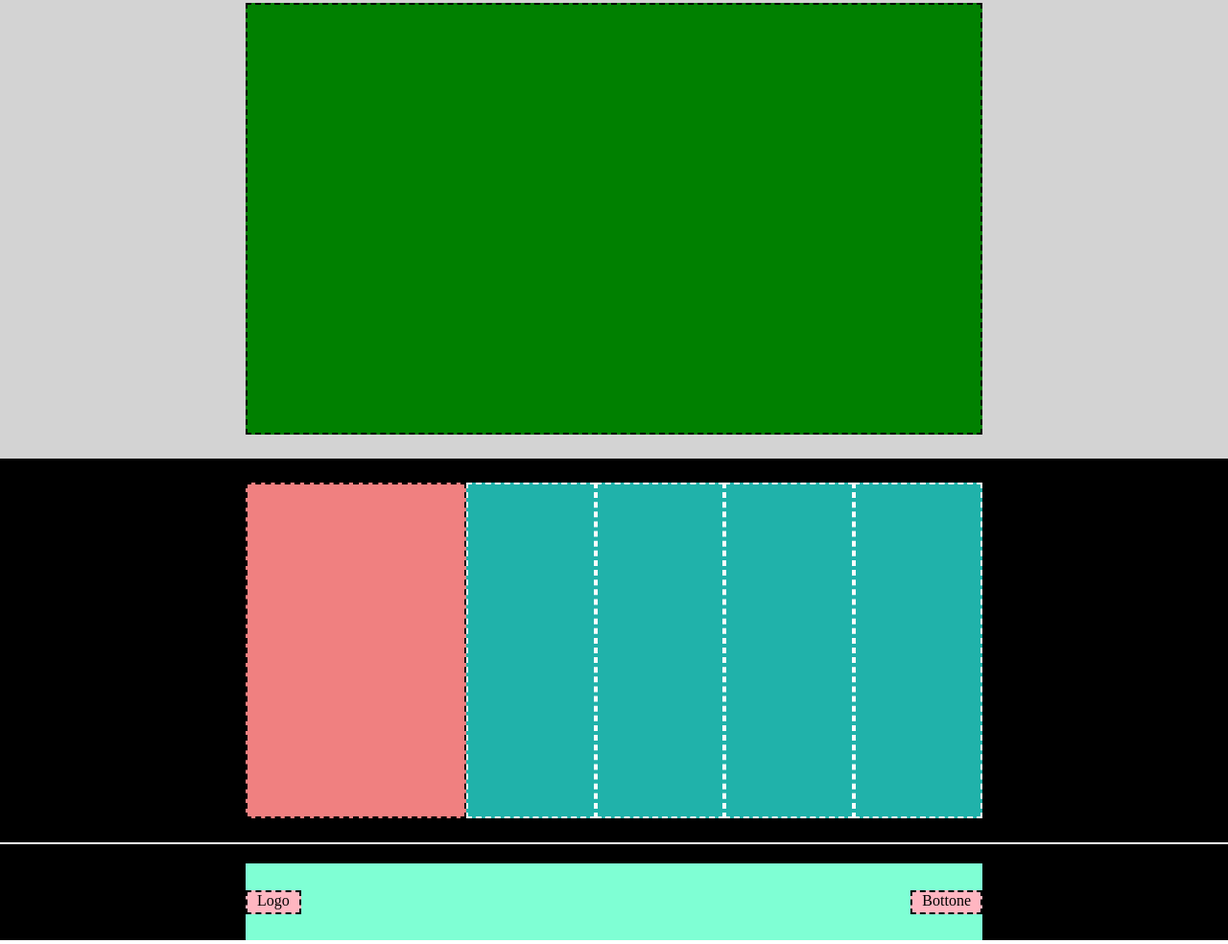
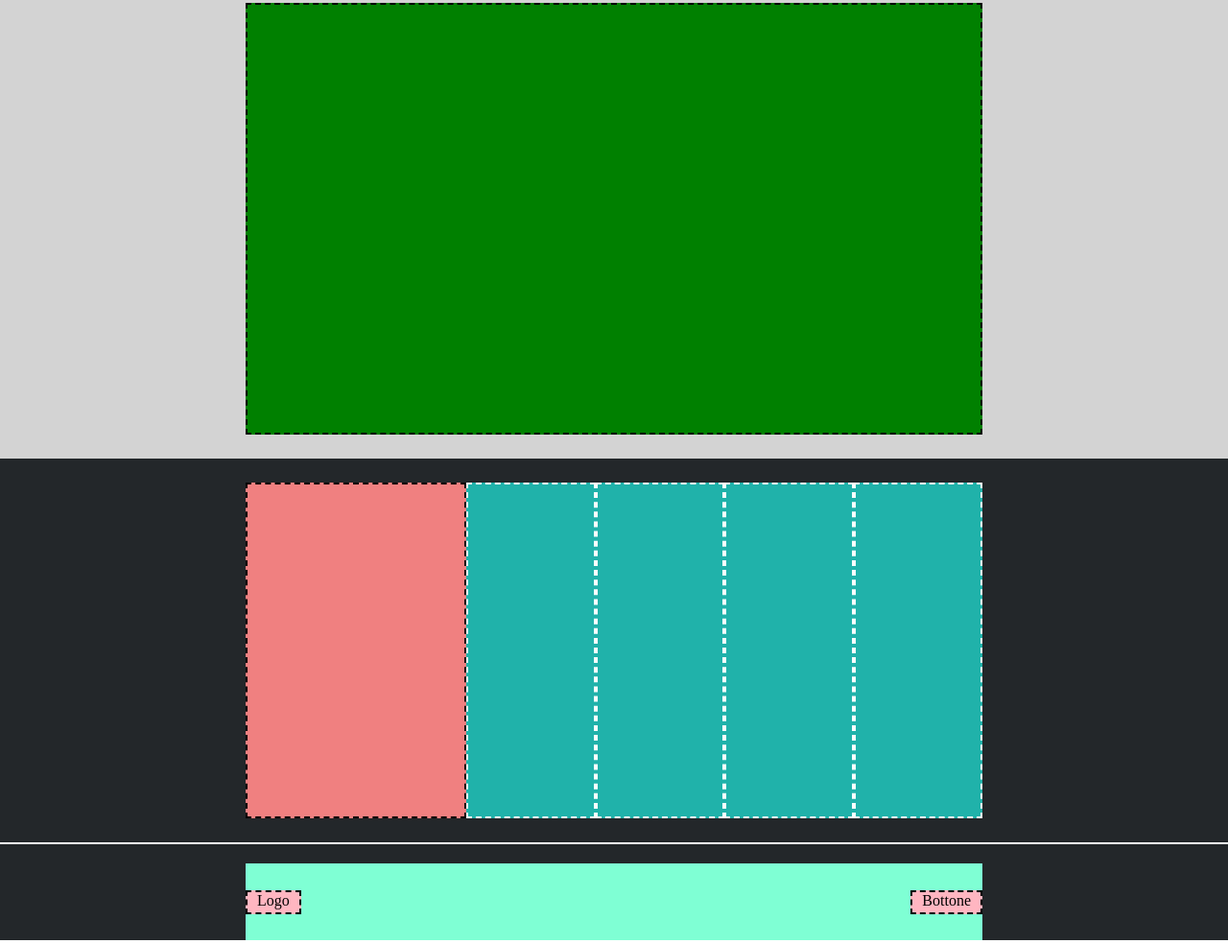
Before and after one commit to ldm0805/htmlcss-struttura-discord, a plain HTML site: page index.html in a window 1280 px wide. Shown: the part 1484-2468 px from the top of the page at 96% size. Drawn offline with Linux system fonts and the light colour scheme.

Commit message:
Cambio colore ultimo section e footer, aggiunta margin-nbottom al footer.

```diff
--- a/css/style.css
+++ b/css/style.css
@@ -151,7 +151,7 @@ main{
     display: flex;
     height: 400px;
     width: 100%;
-    background-color: rgb(0, 0, 0);
+    background-color: rgb(35, 39, 42);
     justify-content: center;
     align-items: center;
     margin-bottom: 2px;
@@ -175,9 +175,10 @@ main{
     display: flex;
     height: 100px;
     width: 100%;
-    background-color: rgb(0, 0, 0);
+    background-color: rgb(35, 39, 42);
     justify-content: center;
     align-items: flex-end;
+    margin-bottom: 4px;
 }
 
 .lightgreen-container{
```
